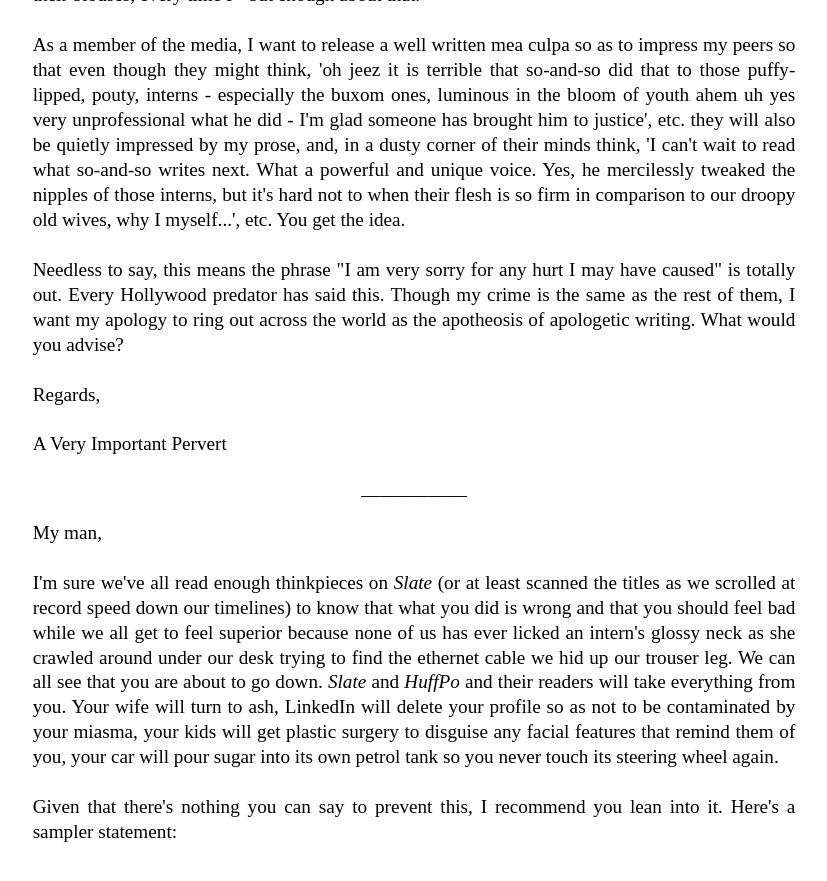
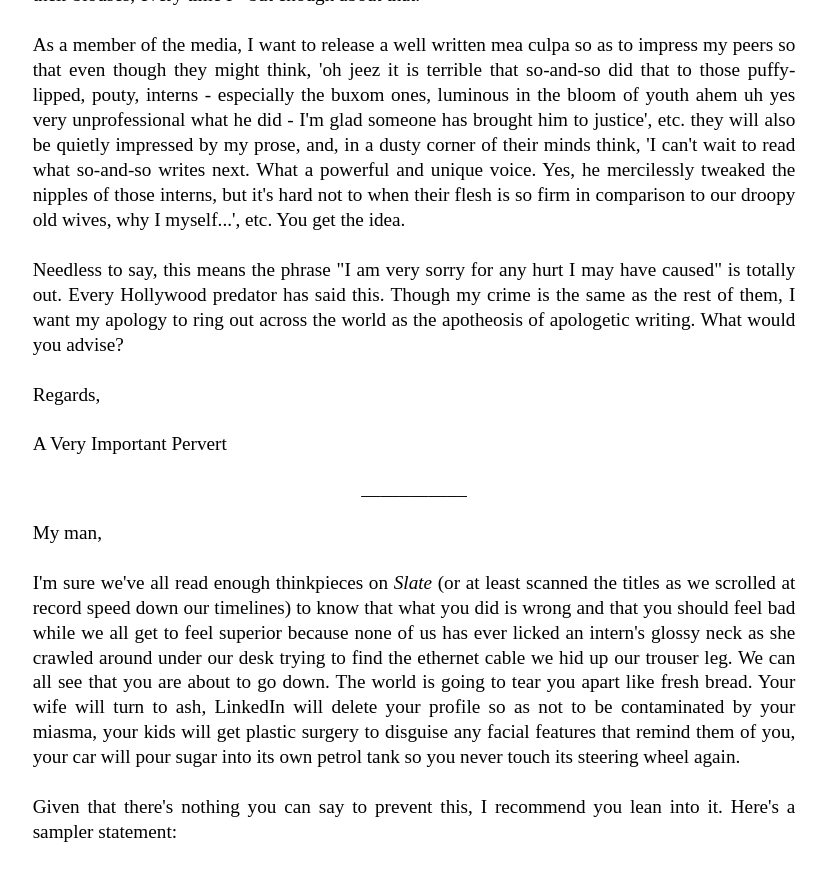
Before and after one commit to Pinelife/pinelife.github.io, a Jekyll site: the page Hellhole/Room11.html, which Jekyll copies as it is, in a window 1280 px wide and 900 px high, scrolled down 1418 px. Shown: the top 881 px of the window, without its empty margins (226-1053 px from the left). Built offline with Jekyll 4.4.1, drawn with Linux system fonts in a browser that asks for light colours.

Commit message:
Update Room11.html

```diff
--- a/Hellhole/Room11.html
+++ b/Hellhole/Room11.html
@@ -116,7 +116,7 @@ ___________
 	I'm sure we've all read enough thinkpieces on <i>Slate</i> (or at least scanned the titles as we scrolled at record speed down our
 	timelines) to know that what you did is wrong and that you should feel bad while we all get to feel superior because none of us has ever
 	licked an intern's glossy neck as she crawled around under our desk trying to find the ethernet cable we hid up our trouser leg.
-	We can all see that you are about to go down. <i>Slate</i> and <i>HuffPo</i> and their readers will take everything from you. Your wife
+	We can all see that you are about to go down. The world is going to tear you apart like fresh bread. Your wife
 	will turn to ash, LinkedIn will delete your profile so as not to be contaminated by your miasma, your kids will get plastic surgery to
 	disguise any facial features that remind them of you, your car will pour sugar into its own petrol tank so you never touch its
 	steering wheel again.<br/>
```
